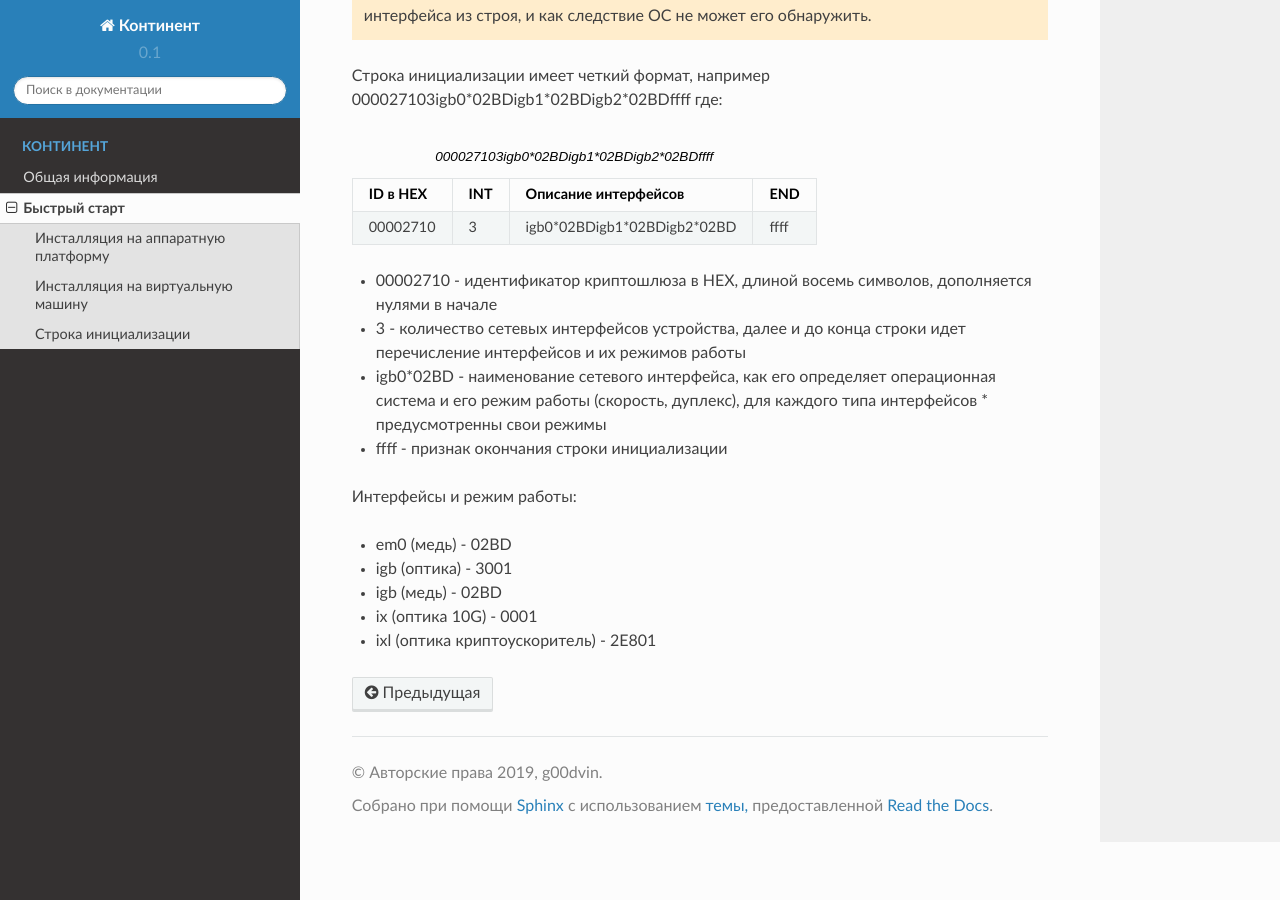
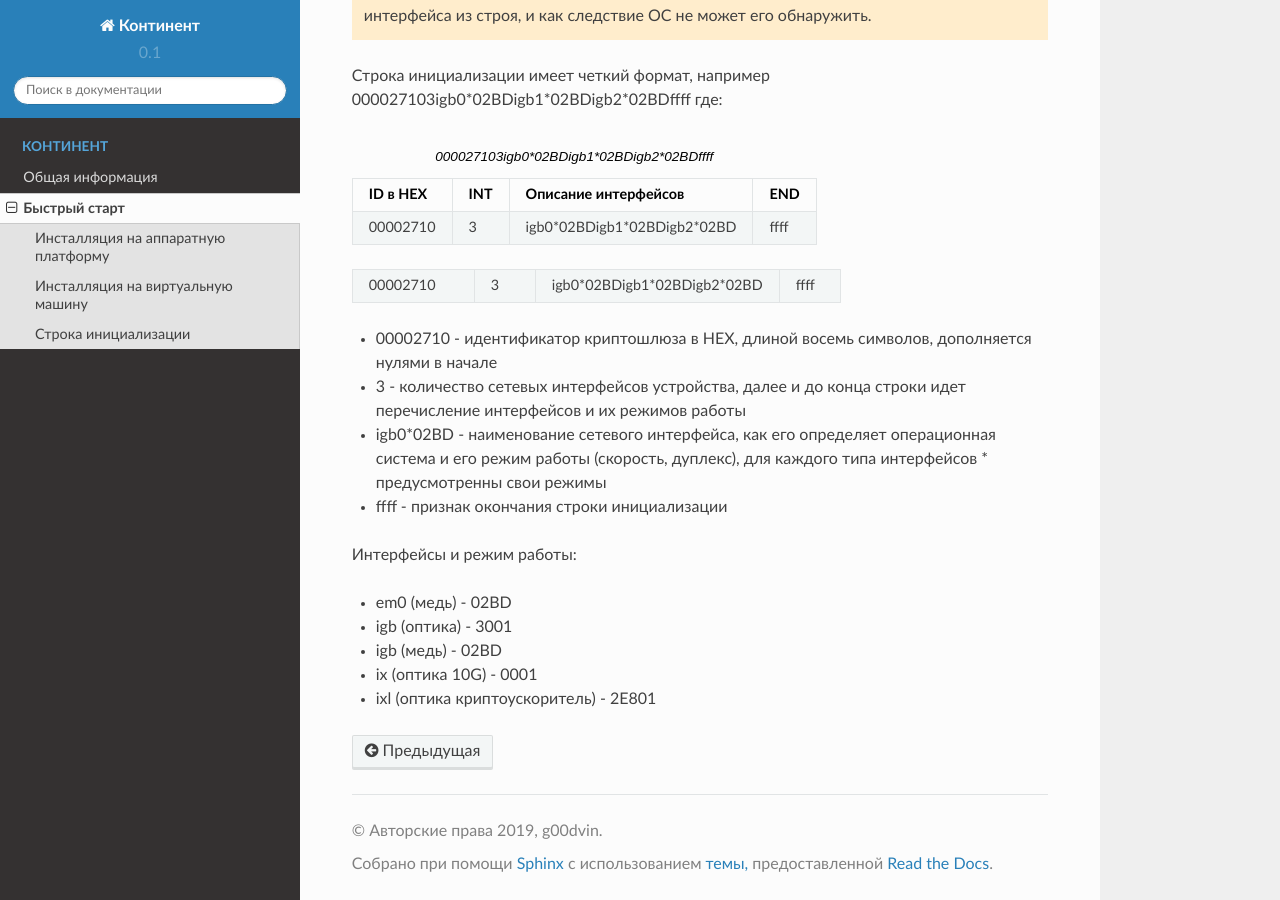
Before and after one commit to g00dvin/continent-faq, a Sphinx documentation site: the page built from docs/quickstart.rst, in a window 1280 px wide and 900 px high, scrolled down 2845 px. Built offline with Sphinx 7.4.7 and the Read the Docs theme 2.0.0, drawn with Linux system fonts in a browser that asks for light colours.

Commit message:
no message

```diff
--- a/docs/quickstart.rst
+++ b/docs/quickstart.rst
@@ -106,7 +106,14 @@
    | 00002710 | 3   | igb0*02BDigb1*02BDigb2*02BD | ffff |
    +----------+-----+-----------------------------+------+
 
+.. list-table::
+   :widths: 10 5 20 5
+   :header-rows: 0
 
+   * - 00002710
+     - 3
+     - igb0*02BDigb1*02BDigb2*02BD
+     - ffff
 
 * 00002710 - идентификатор криптошлюза в HEX, длиной восемь символов, дополняется нулями в начале
 * 3 - количество сетевых интерфейсов устройства, далее и до конца строки идет перечисление интерфейсов и их режимов работы
```
